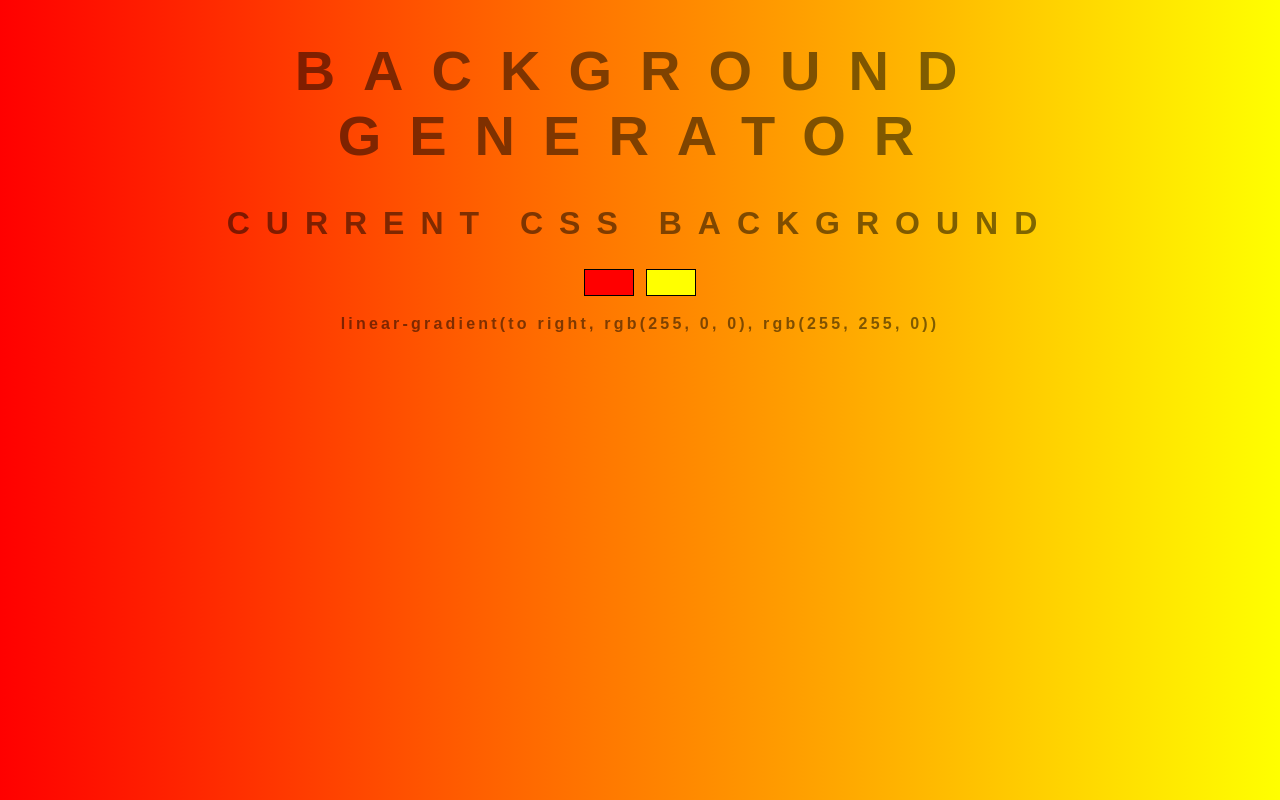
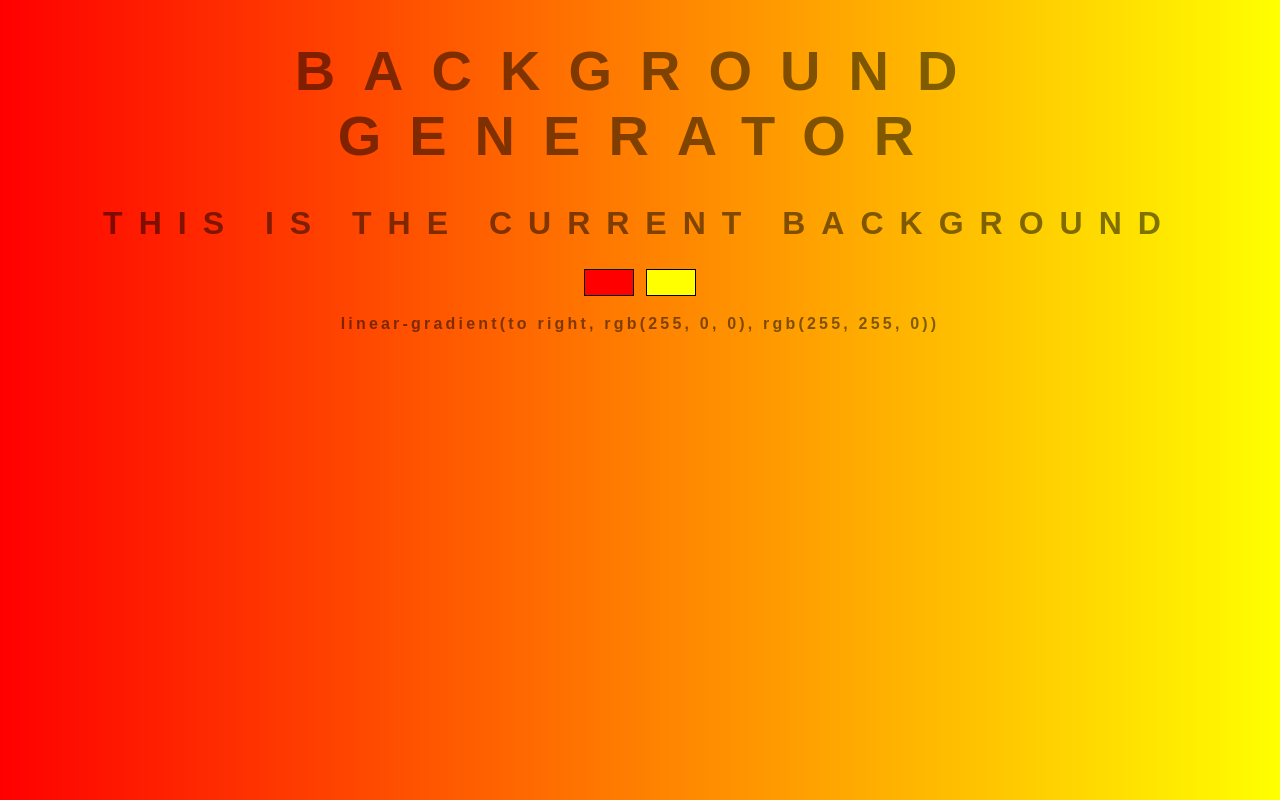
Before and after one commit to iamsarthakkr/Background-Generator, a plain HTML site: page index.html in a window 1280 px wide. Drawn offline with Linux system fonts and the light colour scheme.

Commit message:
Changing Text

```diff
--- a/index.html
+++ b/index.html
@@ -13,7 +13,7 @@
 
   <body id="gradient">
     <h1>background generator</h1>
-    <h2>Current CSS Background</h2>
+    <h2>This is the Current Background</h2>
     <input
       type="color"
       class="left_color"
```
